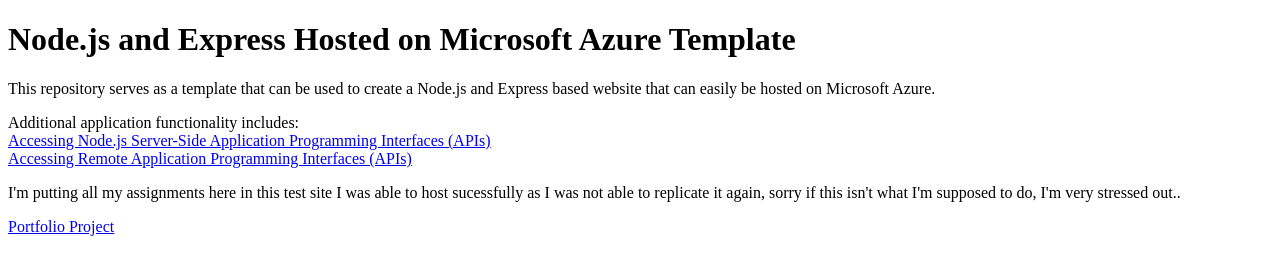
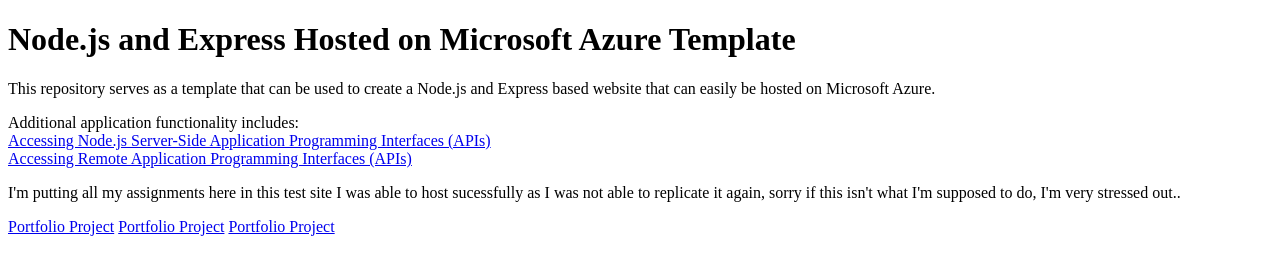
Before and after one commit to MPooleGit/node-js-on-azure-test, a website: page static/index.html in a window 1280 px wide. Drawn offline with Linux system fonts and the light colour scheme.

Commit message:
Update index.html

```diff
--- a/static/index.html
+++ b/static/index.html
@@ -13,5 +13,7 @@
 <a href="fetching-remote-dog-breeds.html">Accessing Remote Application Programming Interfaces (APIs)</a>
 <p>I'm putting all my assignments here in this test site I was able to host sucessfully as I was not able to replicate it again, sorry if this isn't what I'm supposed to do, I'm very stressed out..</p>
 <a href="PortfolioIndex.html">Portfolio Project</a>
+<a href="DiceRollIndex.html">Portfolio Project</a>
+<a href="ResumeIndex.html">Portfolio Project</a>
 </body>
 </html>
```
